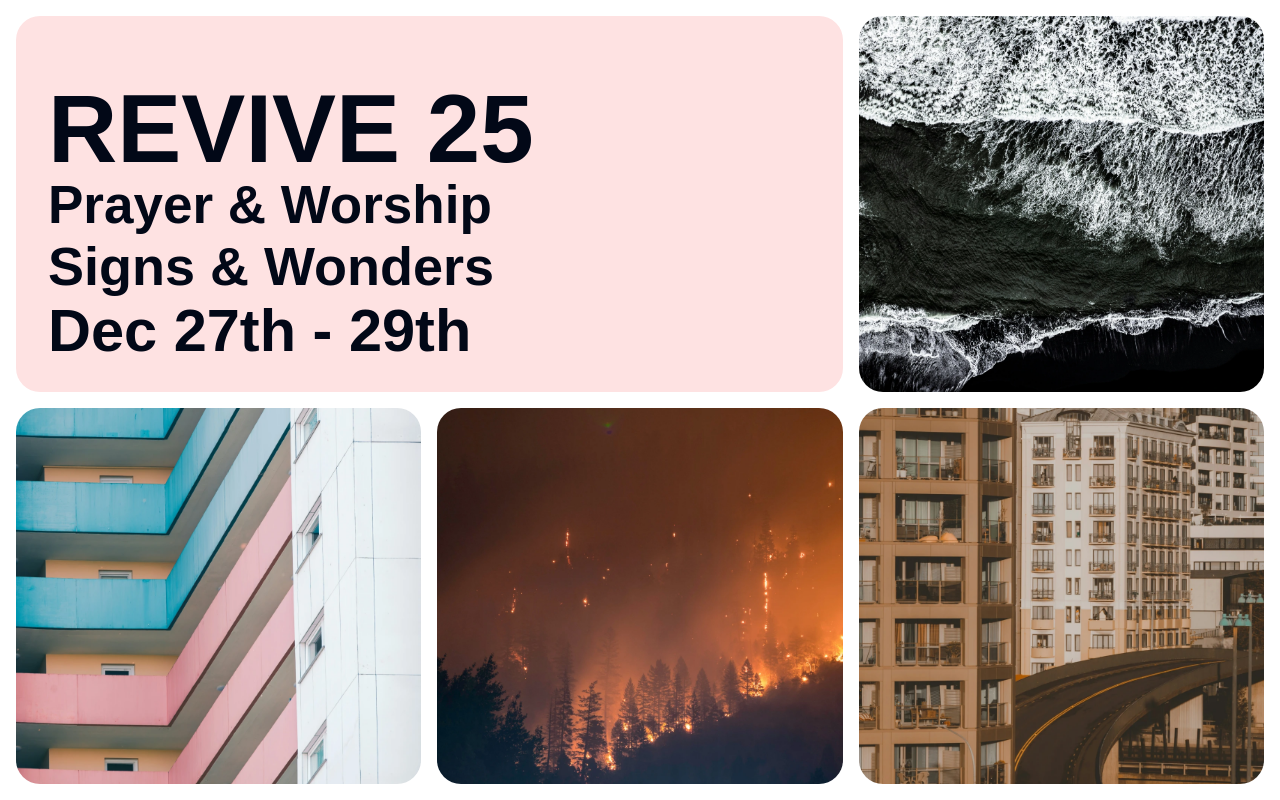
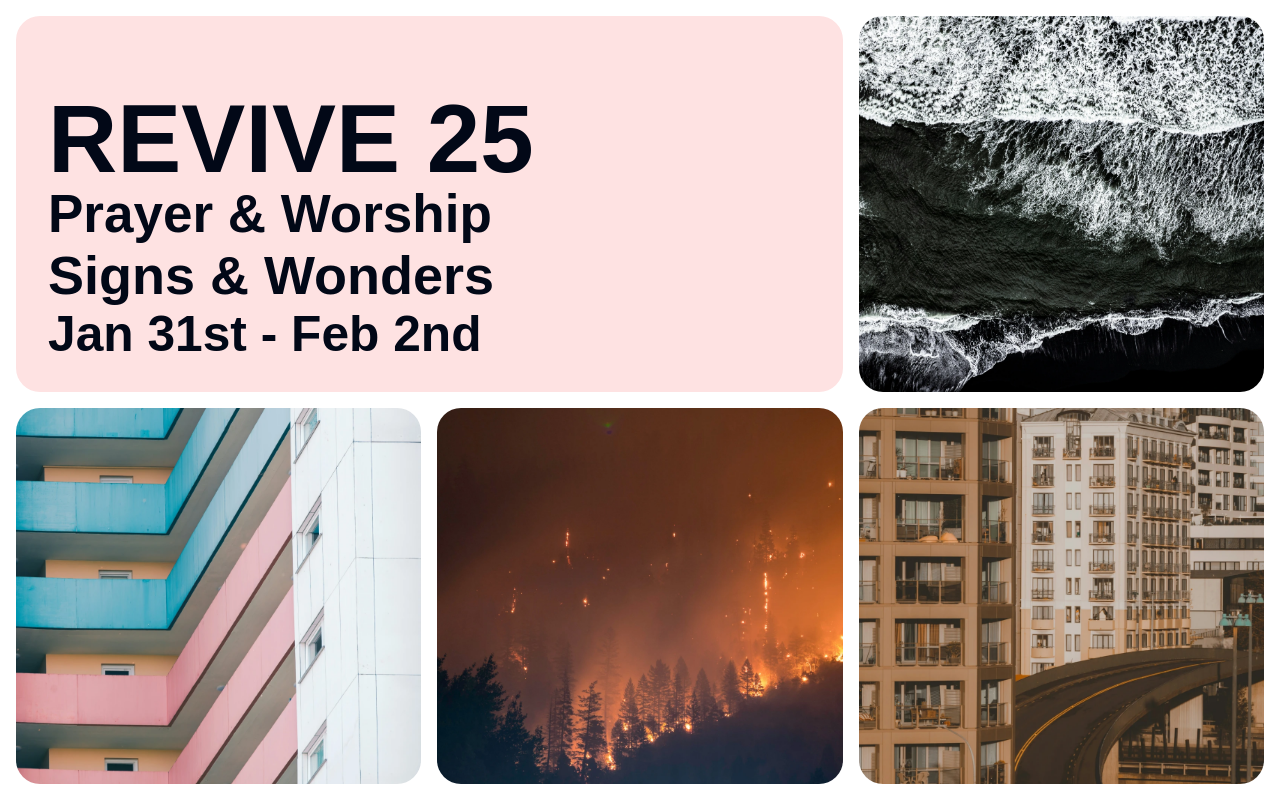
Before and after one commit to izakfilmalter/revive, a Next.js app: page / in a window 1280 px wide. Built offline with nearby package versions, Linux system fonts and the light colour scheme; a web font is replaced by a local one.

Commit message:
Update dates.

```diff
--- a/app/(site)/layout.tsx
+++ b/app/(site)/layout.tsx
@@ -117,7 +117,7 @@ const fontSerif = localFont({
 
 export const metadata: Metadata = {
   title: 'Revive 25',
-  description: 'Prayer & Worship, Signs & Wonders, Dec 27th - 29th',
+  description: 'Prayer & Worship, Signs & Wonders, Jan 31st - Feb 2nd',
   icons: {
     icon: [
       { url: '/favicon-32x32.png', sizes: '32x32' },
@@ -128,7 +128,7 @@ export const metadata: Metadata = {
     type: 'website',
     siteName: 'Revive 25',
     title: 'Revive 25',
-    description: 'Prayer & Worship, Signs & Wonders, Dec 27th - 29th',
+    description: 'Prayer & Worship, Signs & Wonders, Jan 31st - Feb 2nd',
     // images: [
     //   {
     //     url: 'https://table-church.com/opengraph.jpg',
--- a/app/(site)/page.tsx
+++ b/app/(site)/page.tsx
@@ -43,10 +43,10 @@ export default function Home() {
 
         <h2
           className={
-            'text-[min(calc((100vw-64px)/6.68),59.5px)] font-black leading-[1] md:text-[49.8px] xl:text-[59.5px]'
+            'text-[min(calc((100vw-64px)/6),41.3px)] font-black leading-[1] md:text-[41.3px] xl:text-[49.7px]'
           }
         >
-          Dec 27th - 29th
+          Jan 31st - Feb 2nd
         </h2>
       </div>
 
```
